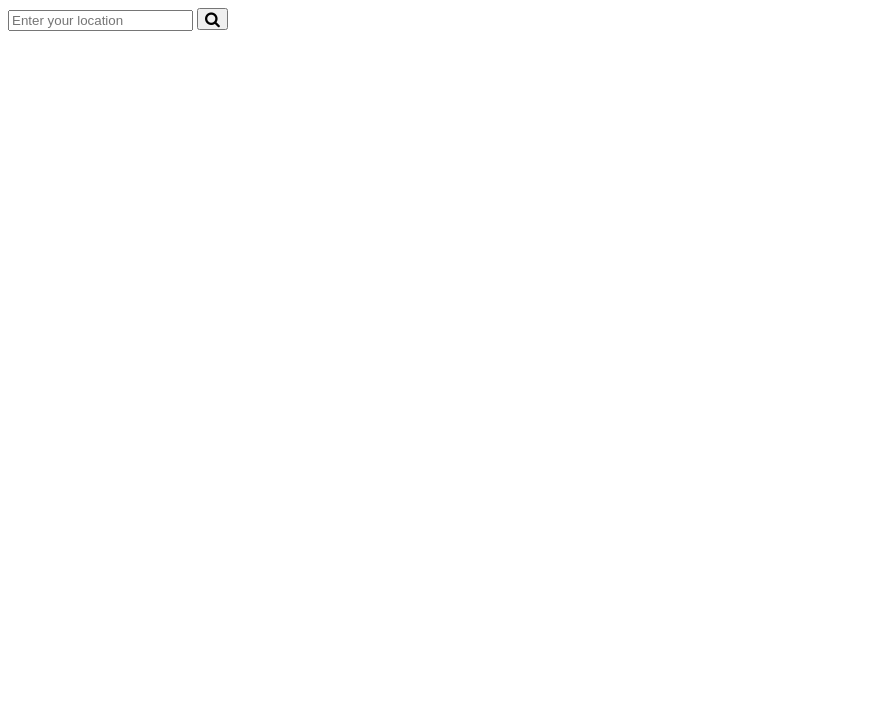
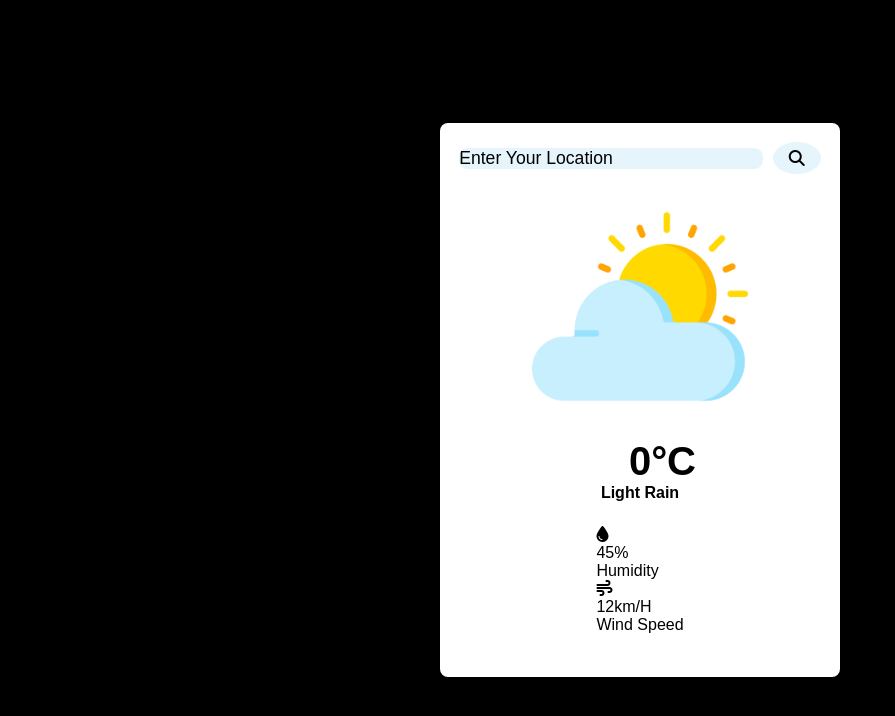
Before and after one commit to evansroy/Weather-App-2, a plain HTML site: page index.html in a window 1280 px wide. Shown: the whole page, without its empty margins (0-895 px from the left). Drawn offline with Linux system fonts and the light colour scheme.

Commit message:
Add Styles

```diff
--- a/index.html
+++ b/index.html
@@ -1,26 +1,52 @@
 <!DOCTYPE html>
 <html lang="en">
+
 <head>
-    <meta charset="UTF-8">
-    <meta http-equiv="X-UA-Compatible" content="IE=edge">
-    <meta name="viewport" content="width=device-width, initial-scale=1.0">
+    <meta charset="UTF-8" />
+    <meta http-equiv="X-UA-Compatible" content="IE=edge" />
+    <meta name="viewport" content="width=device-width, initial-scale=1.0" />
     <title>Weather App With JavaScript</title>
-    <link rel="stylesheet" href="style.css">
-    <link rel="stylesheet" href="https://cdnjs.cloudflare.com/ajax/libs/font-awesome/4.7.0/css/font-awesome.min.css">
+    <link rel="stylesheet" href="style.css" />
+    <link rel="stylesheet" href="https://cdnjs.cloudflare.com/ajax/libs/font-awesome/4.7.0/css/font-awesome.min.css" />
 </head>
+
 <body>
     <div class="container">
         <div class="header">
             <div class="search-box">
-                <input type="text" placeholder="Enter your location" class="input-box">
+                <input type="text" placeholder="Enter your location" class="input-box" />
 
                 <button class="fa fa-search"></button>
             </div>
         </div>
-        <div class="weather-body"></div>
+        <div class="weather-body">
+            <img src="/assets/sun.png" alt="Weather Image" class="weather-img" />
+            <div class="weather-box">
+                <p class="temperature">0 <sup>°C</sup></p>
+                <p class="description">Light Rain</p>
+            </div>
+            <div class="weather-details">
+                <div class="humidity">
+                    <i class="fa fa-tint"></i>
+                    <div class="text">
+                        <span id="humidity">45%</span>
+                        <p>Humidity</p>
+                    </div>
+                </div>
+
+                <div class="wind">
+                    <i class="fas fa-wind"></i>
+                    <div class="text">
+                        <span id="wind-speed">12km/H</span>
+                        <p>Wind Speed</p>
+                    </div>
+                </div>
+            </div>
+        </div>
     </div>
 
     <script src="script.js"></script>
+    <script src="https://kit.fontawesome.com/2430f7fa45.js" crossorigin="anonymous"></script>
+</body>
 
-</body>
 </html>
--- a/style.css
+++ b/style.css
@@ -0,0 +1,87 @@
+*{
+    margin: 0;
+    padding: 0;
+    box-sizing: border-box;
+    border: none;
+    outline: none;
+    font-family: sans-serif;
+}
+
+body{
+    min-height: 100vh;
+    display: flex;
+    justify-content: center;
+    align-items: center;
+    background-color: #000;
+
+}
+.container{
+    width: 400px;
+    height: min-content;
+    background-color: #fff;
+    border-radius: 0.5em;
+    padding: 1.2em;
+}
+.search-box{
+    width: 100%;
+    height: min-content;
+    display: flex;
+    justify-content: space-between;
+    align-items: center;
+}
+
+.search-box input{
+    width: 84%;
+    font-size: 1.1em;
+    text-transform: capitalize;
+    color: #000;
+    background-color: #e6f5fb;
+    padding: 1em, 1rem;
+    border-radius: .5em;
+}
+.search-box input::placeholder{
+    color:#000;
+
+}
+.search-box button{
+    width: 3em;
+    height: 2em;
+    background-color: #e6f5fb;
+    border-radius: 50%;
+    cursor: pointer;
+    font-size: 1em;
+}
+.search-box button:hover{
+    color: #fff;
+    background-color: #ababab;
+}
+.weather-body{
+    display: flex;
+    justify-content: center;
+    align-items: center;
+    flex-direction: column;
+    margin-block: 1.5em;
+}
+.weather-body img{
+    width: 60%;
+}
+.weather-box{
+    margin-block:1.5em;
+    text-align: center;
+}
+.weather-body .temperature{
+    font-size: 2.5em;
+    font-weight: 800;
+    position: relative;
+}
+
+.weather-box .temperature sup{
+    font-size: 1em;
+    position: absolute;
+    font-weight: 600;
+}
+.weather-box .description{
+    font-size: 1em;
+    font-weight: 700;
+    text-transform: capitalize;
+}
```
Also changed, not shown: assets/clouds.png (added), assets/sun.png (added).
